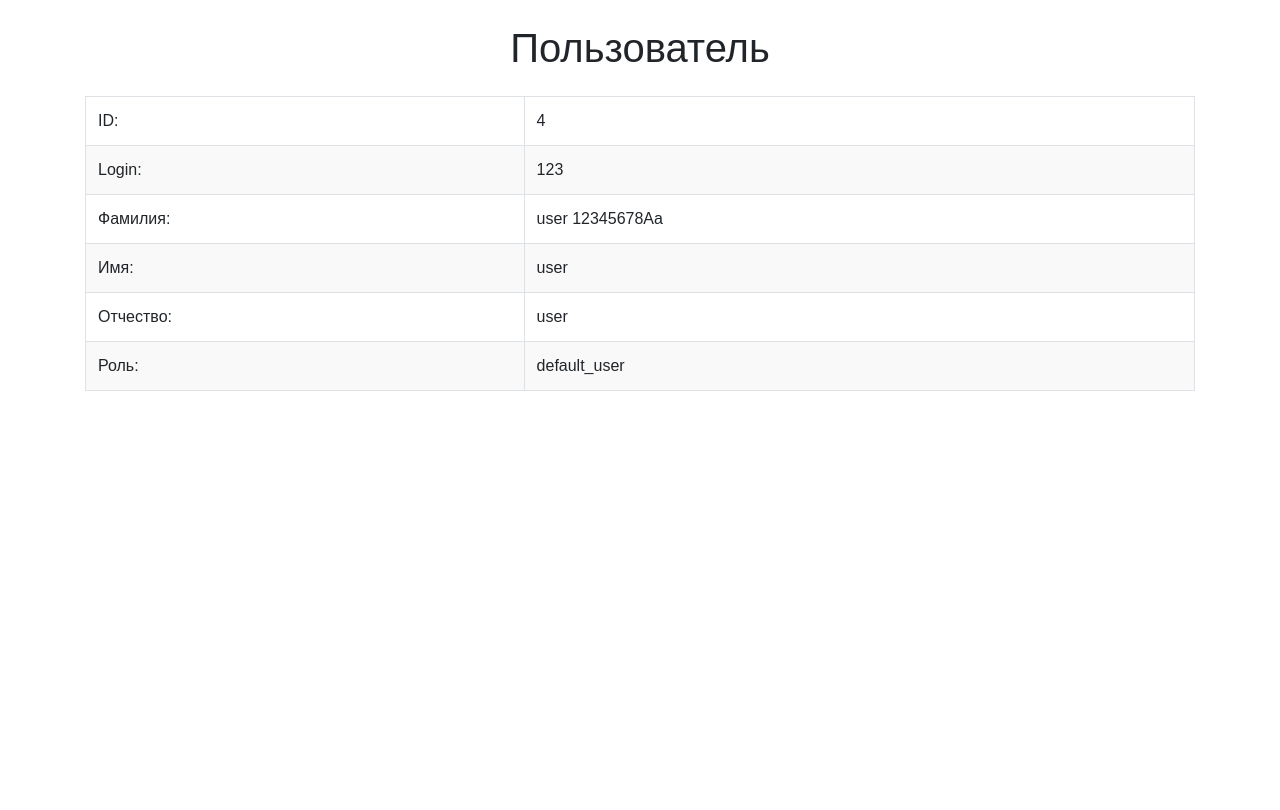
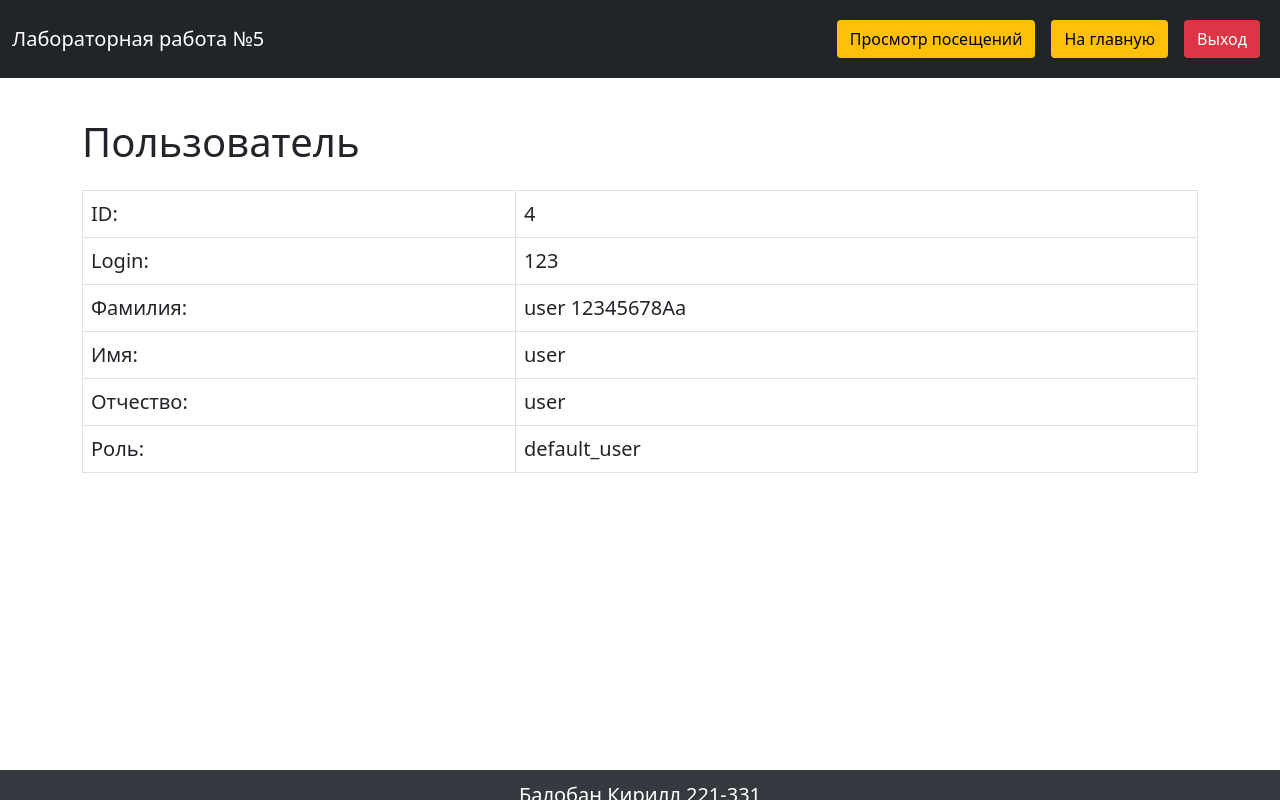
Before and after one commit to KirillBaloban/devlab, a Flask app: page /view/4 in a window 1280 px wide. Before the commit the page ends 391 px from the top, so only its background shows below. Run offline with Flask 3, Linux system fonts and the light colour scheme; a user stored in the database is signed in; data comes from the database, SQL or seed files in the repository; both versions use the stored data as it was after the commit; some libraries are stand-ins or nearby versions.

Commit message:
Add files via upload

```diff
--- a/5 лаба/app.py
+++ b/5 лаба/app.py
@@ -5,8 +5,8 @@ from flask_login import login_user, logout_user, login_required, current_user, L
 from flask_sqlalchemy import SQLAlchemy
 from werkzeug.security import generate_password_hash, check_password_hash
 
-from models import db, User, Role
-from functions import is_valid_password
+from models import db, User, Role, VisitLogs
+from functions import is_valid_password, check_rights
 from constants import ACCESS_DENIED
 from visit_logs import visit_logs_bp, add_visit_log
 
@@ -53,19 +53,10 @@ def generate_defaults(db: SQLAlchemy):
         db.session.commit()
 
 
-def check_rights(f):
-    @wraps(f)
-    def decorated_function(*args, **kwargs):
-        if current_user.role.name != 'admin':
-            flash(ACCESS_DENIED, 'error')
-            return redirect(url_for('index'))
-        return f(*args, **kwargs)
-    return decorated_function
-
-
 @login_manager.user_loader
 def load_user(user_id):
-    return User.query.get(user_id)
+    user = db.session.execute(db.select(User).filter_by(id=user_id)).scalar()
+    return user
 
 
 # Routes
@@ -81,7 +72,7 @@ def index():
 def view(user_id):
 
     if user_id != current_user.id and current_user.role.name != 'admin':
-        flash(ACCESS_DENIED, 'error')
+        flash(ACCESS_DENIED, 'danger')
         return redirect(url_for('index'))
 
     user = User.query.get_or_404(user_id)
@@ -91,7 +82,6 @@ def view(user_id):
 @app.route('/login', methods=['GET', 'POST'])
 @add_visit_log
 def login():
-    session.pop('_flashes', None)
     if request.method == 'POST':
         login = request.form['login']
         password = request.form['password']
@@ -99,10 +89,15 @@ def login():
         if user and check_password_hash(user.password, password):
             login_user(user)
             flash('Успешный вход', 'info')
+            endpoint = request.args.get('return_endpoint')
+            if endpoint and endpoint.startswith('edit'):
+                user_id = endpoint.replace('edit', '')
+                return redirect(url_for('edit', user_id=user_id))
             return redirect(url_for('index'))
+
         else:
-            flash('Неправильный пароль или логин', 'error')
-            return render_template('login.html',  login=login, password=password)
+            flash('Неправильный пароль или логин', 'danger')
+            return render_template('login.html', login=login, password=password)
 
     return render_template('login.html')
 
@@ -165,7 +160,7 @@ def edit(user_id):
     session.pop('_flashes', None)
 
     if user_id != current_user.id and current_user.role.name != 'admin':
-        flash(ACCESS_DENIED, 'error')
+        flash(ACCESS_DENIED, 'danger')
         return redirect(url_for('index'))
 
     user = User.query.get_or_404(user_id)
@@ -186,11 +181,35 @@ def edit(user_id):
     return render_template('edit.html', user=user, roles=roles)
 
 
+def add_visit_log(f):
+    @wraps(f)
+    def decorated_function(*args, **kwargs):
+        user = current_user
+        if user.is_authenticated and user.role.name == 'default_user':
+            result = f(*args, **kwargs)
+
+            user_id = user.id
+            user_visit_logs = VisitLogs.query.filter_by(user_id=user_id).all()
+            for visit_log in user_visit_logs:
+                db.session.delete(visit_log)
+            visit_log = VisitLogs(user_id=user_id, endpoint=request.endpoint)
+            db.session.add(visit_log)
+            db.session.commit()
+
+            return result
+
+        if not user.is_authenticated or user.role.name == 'default_user':
+            # Вернуть на главную страницу или другое место, если пользователь не аутентифицирован или имеет роль 'default_user'
+            return redirect(url_for('index'))
+
+        return f(*args, **kwargs)
+
+    return decorated_function
+
 @app.route('/change_password', methods=['GET', 'POST'])
 @login_required
 @add_visit_log
 def change_password():
-    session.pop('_flashes', None)
     if request.method == 'POST':
         old_password = request.form['old_password']
         new_password = request.form['new_password']
@@ -228,6 +247,11 @@ def delete(user_id):
     flash('Пользователь удален', 'success')
     return redirect(url_for('index'))
 
+@app.before_request
+def before_request():
+    if request.endpoint in ['edit','change_password','create'] and not current_user.is_authenticated:
+        flash('Вы должны сначала авторизоваться', 'warning')
+        return redirect(url_for('login', return_endpoint=request.endpoint+str(request.view_args.get('user_id'))))
 
 if __name__ == '__main__':
     with app.app_context():
--- /dev/null
+++ b/5 лаба/templates/base.html
@@ -0,0 +1,125 @@
+<!DOCTYPE html>
+<html lang="ru">
+<head>
+    <!-- Required meta tags -->
+    <meta charset="utf-8">
+    <meta name="viewport" content="width=device-width, initial-scale=1">
+
+    <!-- Bootstrap CSS -->
+    <link href="https://cdn.jsdelivr.net/npm/bootstrap@5.0.2/dist/css/bootstrap.min.css" rel="stylesheet"
+          integrity="sha384-EVSTQN3/azprG1Anm3QDgpJLIm9Nao0Yz1ztcQTwFspd3yD65VohhpuuCOmLASjC" crossorigin="anonymous">
+    <link rel="stylesheet" href="{{ url_for('static', filename='styles.css') }}">
+
+    <style>
+        footer {
+            width: 100%;
+            background-color: #343a40;
+            color: white;
+            text-align: center;
+            padding: 10px 0;
+        }
+
+        .btn-login {
+            background-color: #007bff;
+            color: white;
+        }
+
+        .btn-logout {
+            background-color: #dc3545;
+            color: white;
+        }
+
+        .btn-nav {
+            background-color: #ffc107;
+            color: black;
+        }
+
+        .navbar-link {
+            color: white;
+            text-decoration: none;
+        }
+
+        body {
+            display: flex;
+            flex-direction: column;
+            min-height: 100vh;
+        }
+
+        main {
+            flex: 1;
+        }
+    </style>
+
+    <title>
+        {% if title %}
+            {{ title }}
+        {% else %}
+            Лабораторная работа №5
+        {% endif %}
+    </title>
+</head>
+<body>
+<header>
+    <nav class="navbar navbar-expand-lg navbar-dark bg-dark">
+        <div class="container-fluid">
+            <span class="navbar-brand">Лабораторная работа №5</span>
+            <button class="navbar-toggler" type="button" data-bs-toggle="collapse" data-bs-target="#navbarSupportedContent"
+                    aria-controls="navbarSupportedContent" aria-expanded="false" aria-label="Toggle navigation">
+                <span class="navbar-toggler-icon"></span>
+            </button>
+            <div class="collapse navbar-collapse" id="navbarSupportedContent">
+                <ul class="navbar-nav ms-auto mb-2 mb-lg-0">
+                    {% if not current_user.is_authenticated %}
+                         <li class="nav-item">
+                            <a class="nav-link navbar-link" href="{{ url_for('index') }}"><button class="btn btn-nav my-1">На главную</button></a>
+                        </li>
+                        <li class="nav-item">
+                            <a class="nav-link navbar-link" aria-current="page" href="{{ url_for('login') }}"><button class="btn btn-login my-1">Вход</button></a>
+                        </li>
+
+                    {% endif %}
+                    {% if current_user.is_authenticated %}
+                        <li class="nav-item">
+                            <a class="nav-link navbar-link" href="{{ url_for('visit_logs.index') }}"><button class="btn btn-nav my-1">Просмотр посещений</button></a>
+                        </li>
+                        <li class="nav-item">
+                            <a class="nav-link navbar-link" href="{{ url_for('index') }}"><button class="btn btn-nav my-1">На главную</button></a>
+                        </li>
+                        <li class="nav-item">
+                            <a class="nav-link navbar-link" href="{{ url_for('logout') }}"><button class="btn btn-logout my-1">Выход</button></a>
+                        </li>
+                    {% endif %}
+                </ul>
+            </div>
+        </div>
+    </nav>
+</header>
+<div class="alerts-area">
+    {% with messages = get_flashed_messages(with_categories=true) %}
+        {% for category, msg in messages %}
+            <div class="alert alert-{{ category }} alert-dismissible fade show m-0 rounded-0" role="alert">
+                {{ msg }}
+                <button type="button" class="btn-close" data-bs-dismiss="alert" aria-label="Close"></button>
+            </div>
+        {% endfor %}
+    {% endwith %}
+</div>
+
+<main class="my-3">
+    <div class="container">
+        {% block content %}
+            <h1>Содержимое по умолчанию</h1>
+        {% endblock %}
+    </div>
+</main>
+
+<footer>
+    <p>Балобан Кирилл 221-331</p>
+</footer>
+
+<script src="https://cdn.jsdelivr.net/npm/bootstrap@5.0.2/dist/js/bootstrap.bundle.min.js"
+        integrity="sha384-MrcW6ZMFYlzcLA8Nl+NtUVF0sA7MsXsP1UyJoMp4YLEuNSfAP+JcXn/tWtIaxVXM"
+        crossorigin="anonymous"></script>
+<script src="{{ url_for('static', filename='main.js') }}" defer></script>
+</body>
+</html>
--- a/5 лаба/templates/view.html
+++ b/5 лаба/templates/view.html
@@ -1,39 +1,6 @@
-<!DOCTYPE html>
-<html lang="en">
-<head>
-    <meta charset="UTF-8">
-    <meta name="viewport" content="width=device-width, initial-scale=1.0">
-    <link rel="stylesheet" href="https://stackpath.bootstrapcdn.com/bootstrap/4.5.2/css/bootstrap.min.css">
-    <title>User Details</title>
-    <style>
-        body {
-            font-family: Arial, sans-serif;
-            margin: 20px;
-        }
+{% extends "base.html" %}
 
-        h1 {
-            text-align: center;
-            margin-bottom: 20px;
-        }
-
-        table {
-            width: 50%;
-            margin: 0 auto;
-            border-collapse: collapse;
-        }
-
-        table td, table th {
-            padding: 8px;
-            border: 1px solid #dee2e6;
-        }
-
-        table tr:nth-child(even) {
-            background-color: #f9f9f9;
-        }
-    </style>
-</head>
-<body>
-    <div class="container">
+{% block content %}
     <h1 class="mt-4 mb-4">Пользователь</h1>
     <table class="table table-bordered">
         <tr>
@@ -61,6 +28,4 @@
             <td>{{ user.role.name }}</td>
         </tr>
     </table>
-    </div>
-</body>
-</html>
+{% endblock %}
```
Also changed, not shown: 5 лаба/functions.py (+16 -0 lines), 5 лаба/templates/change_password.html (+6 -22 lines), 5 лаба/templates/create.html (+9 -14 lines), 5 лаба/templates/edit.html (+6 -11 lines), 5 лаба/templates/index.html (+5 -19 lines), 5 лаба/templates/login.html (+7 -23 lines), 5 лаба/templates/visits/visits_index.html (+15 -17 lines), 5 лаба/templates/visits/visits_pages.html (+11 -11 lines), 5 лаба/templates/visits/visits_users.html (+16 -16 lines), 5 лаба/visit_logs.py (+24 -19 lines), 5 лаба/constants.py (line endings or trailing spaces), 5 лаба/instance/users.db. Lines whose indentation alone changed are shown as unchanged.
